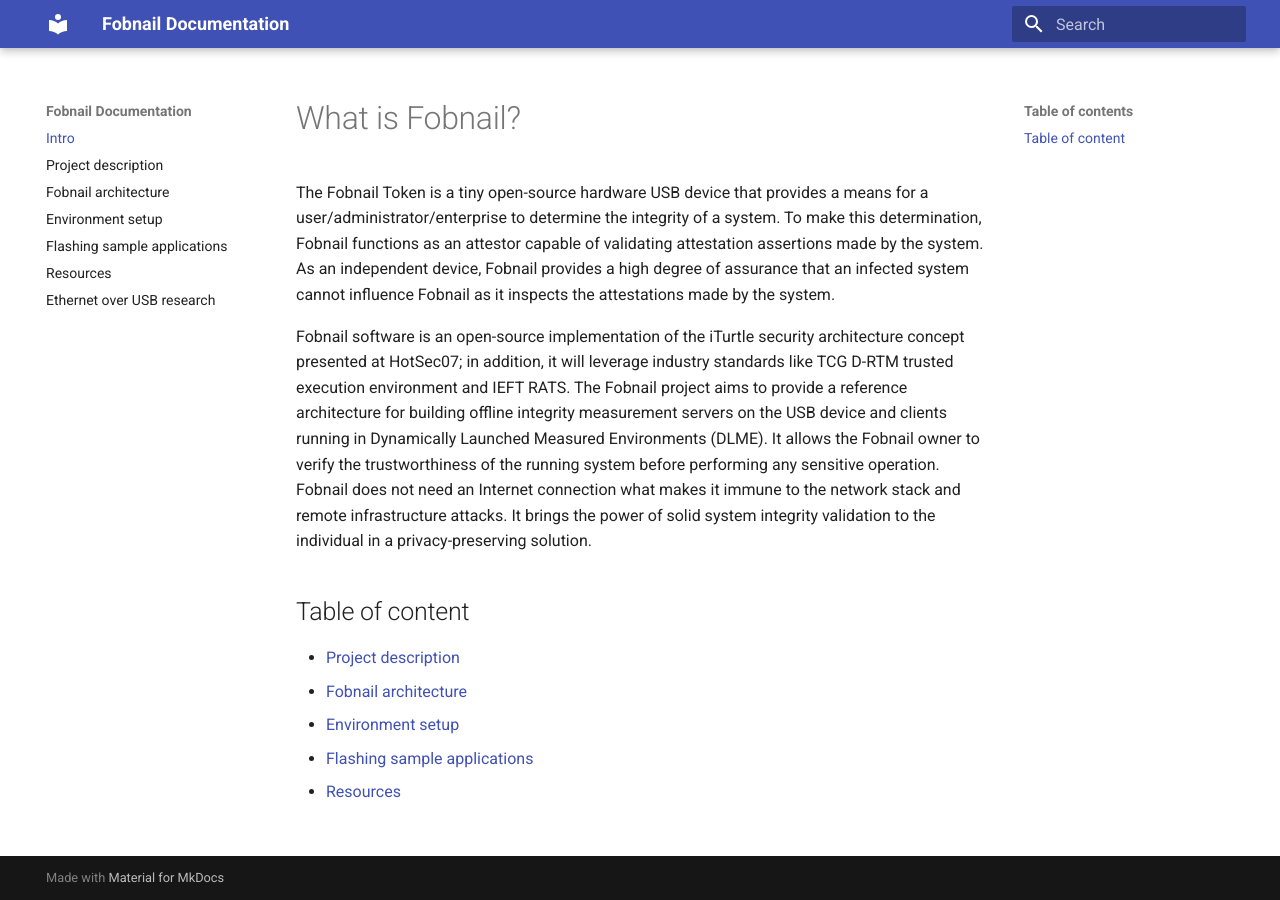
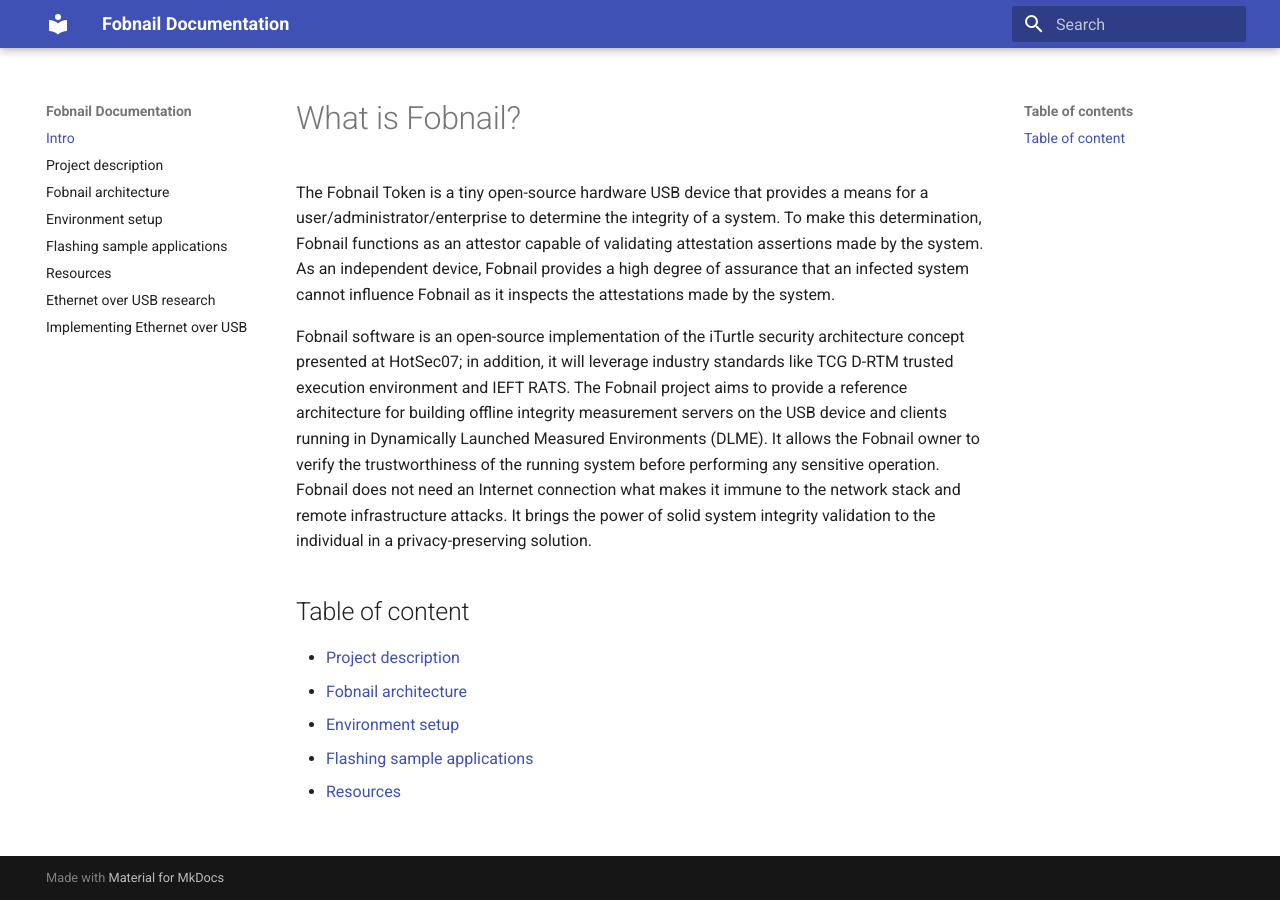
Before and after one commit to fobnail/docs, an MkDocs documentation site: the page built from docs/index.md, in a window 1280 px wide. Built offline with MkDocs 1.6.1 and Material for MkDocs 9.7.7, drawn with Linux system fonts in a browser that asks for light colours.

Commit message:
Move implementing-eth-over-usb.md from dev-notes to docs

```diff
--- a/mkdocs.yml
+++ b/mkdocs.yml
@@ -19,3 +19,4 @@
     - 'Flashing sample applications': flashing_samples.md
     - 'Resources': resources.md
     - 'Ethernet over USB research': eth-over-usb-research.md
+    - 'Implementing Ethernet over USB': implementing-eth-over-usb.md
```
Also changed, not shown: docs/implementing-eth-over-usb.md (renamed from dev-notes/implementing-eth-over-usb.md).
